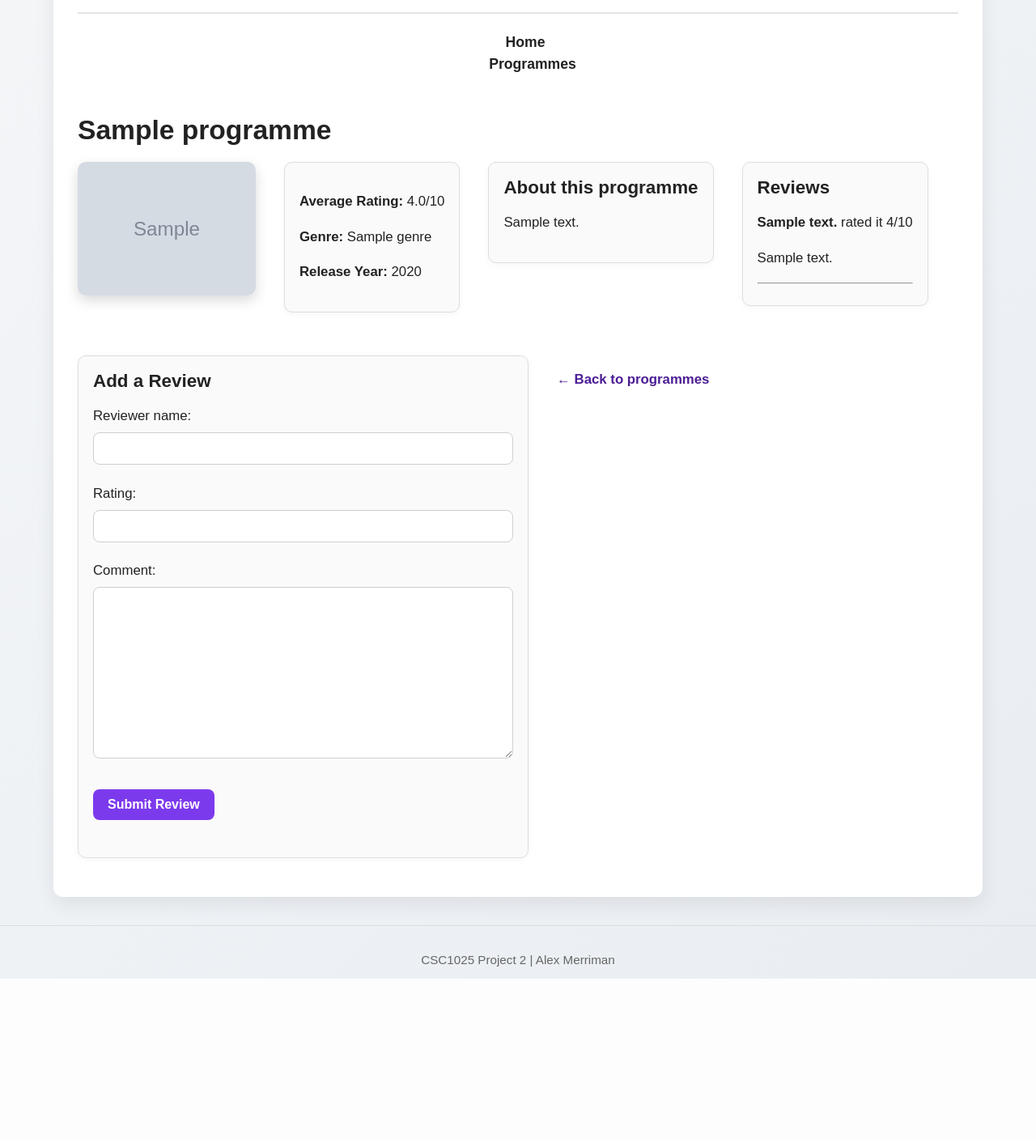
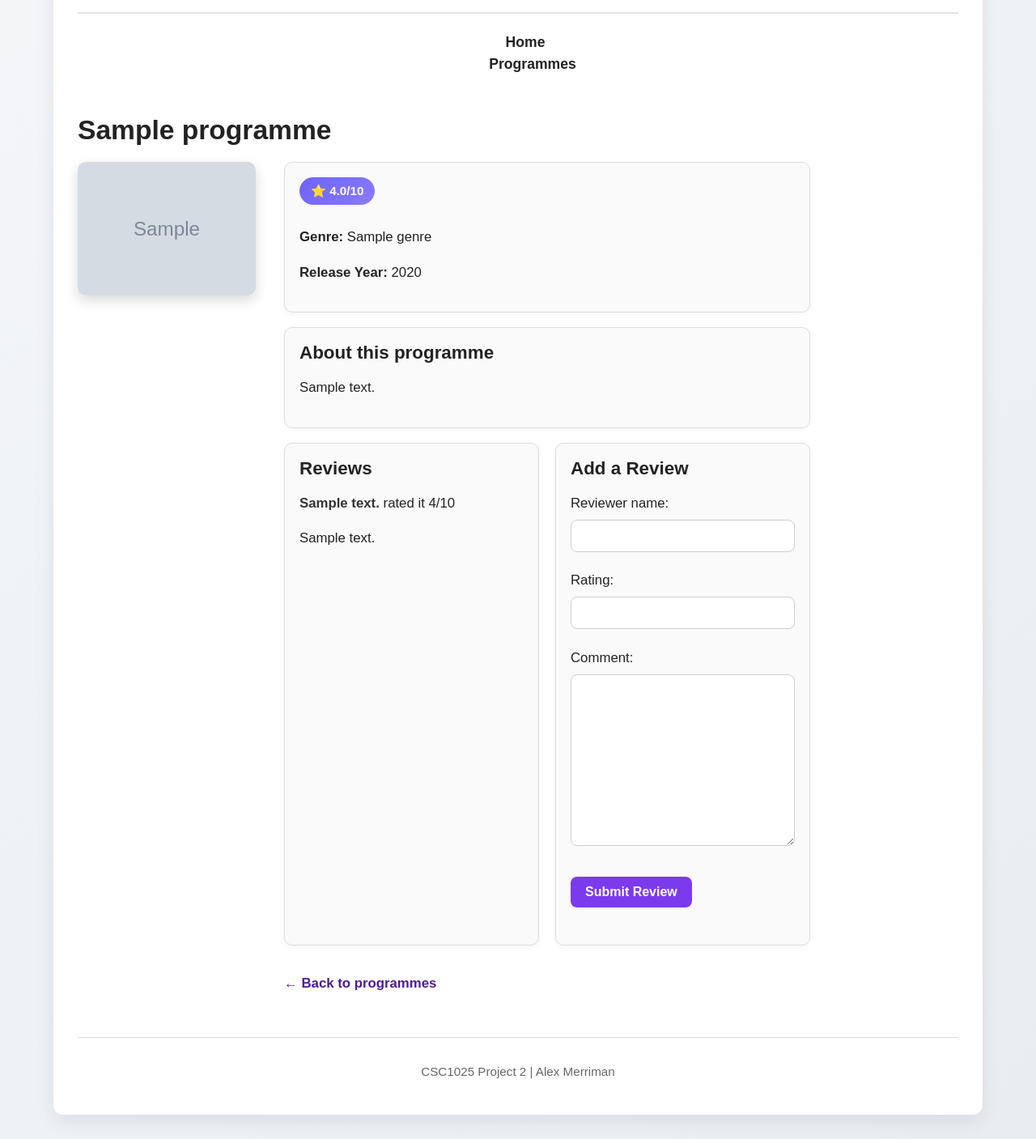
Before and after one commit to alexmerriman/primetime-picks, a Django app: page /programmes/1/ in a window 1280 px wide. Shown: the part 201-1608 px from the top of the page at 81% size. Before the commit the page ends 1410 px from the top, so only its background shows below. Run offline with Django 5.2, Linux system fonts and the light colour scheme; tables that the repository leaves empty hold one stand-in row (values such as "Sample post"); grey boxes marked "Sample" are stand-in pictures.

Commit message:
Improved programme detail page layout and review styling

```diff
--- a/pages/templates/pages/programme_detail.html
+++ b/pages/templates/pages/programme_detail.html
@@ -15,15 +15,17 @@
         {% endif %}
     </div>
 
+    <div class="detail-info">
         <div class="info-card">
-        <p>
-            <strong>Average Rating:</strong>
             {% if average_rating %}
-                {{ average_rating|floatformat:1 }}/10
+                <div class="rating-badge">
+                    ⭐ {{ average_rating|floatformat:1 }}/10
+                </div>
             {% else %}
+                <div class="rating-badge">
                     No ratings yet
+                </div>
             {% endif %}
-        </p>
 
             <p><strong>Genre:</strong> {{ programme.genre }}</p>
             <p><strong>Release Year:</strong> {{ programme.release_year }}</p>
@@ -34,17 +36,22 @@
             <p>{{ programme.description }}</p>
         </div>
 
+        <div class="detail-bottom-grid">
             <div class="description-card">
                 <h3>Reviews</h3>
 
                 {% if reviews %}
                     {% for review in reviews %}
+                        <div class="review-item">
                             <p><strong>{{ review.reviewer_name }}</strong> rated it {{ review.rating }}/10</p>
                             <p>{{ review.comment }}</p>
-                    <hr>
+                            {% if not forloop.last %}
+                                <hr class="review-divider">
+                            {% endif %}
+                        </div>
                     {% endfor %}
                 {% else %}
-                <p>No reviews yet.</p>
+                    <p class="empty-message">No reviews yet. Be the first to add one!</p>
                 {% endif %}
             </div>
 
@@ -57,6 +64,7 @@
                     <button type="submit">Submit Review</button>
                 </form>
             </div>
+        </div>
 
         <p class="back-link">
             <a href="{% url 'programme_list' %}">← Back to programmes</a>
--- a/static/main.css
+++ b/static/main.css
@@ -401,3 +401,39 @@ a:hover {
 .programme-card a:hover {
     color: #6d28d9;
 }
+
+.rating-badge {
+    display: inline-block;
+    background: linear-gradient(135deg, #6c63ff, #8b7bff);
+    color: white;
+    font-weight: bold;
+    padding: 8px 14px;
+    border-radius: 20px;
+    font-size: 0.95em;
+    margin-bottom: 10px;
+}
+
+.detail-bottom-grid {
+    display: grid;
+    grid-template-columns: 1fr 1fr;
+    gap: 20px;
+}
+
+.review-item {
+    margin-bottom: 15px;
+}
+
+.review-item strong {
+    color: #333;
+}
+
+.review-divider {
+    border: none;
+    border-top: 1px solid #eee;
+    margin: 10px 0;
+}
+
+.empty-message {
+    color: #777;
+    font-style: italic;
+}
```
Lines whose indentation alone changed are shown as unchanged.
